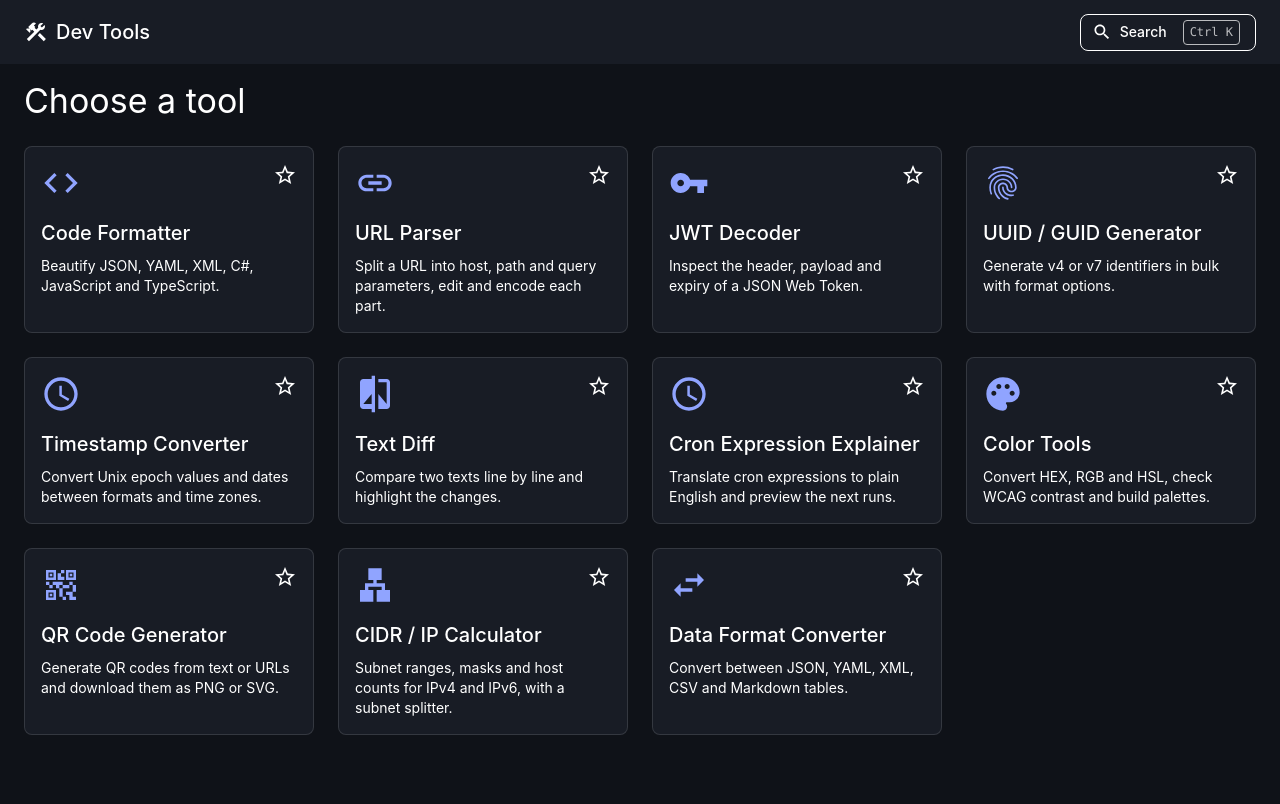
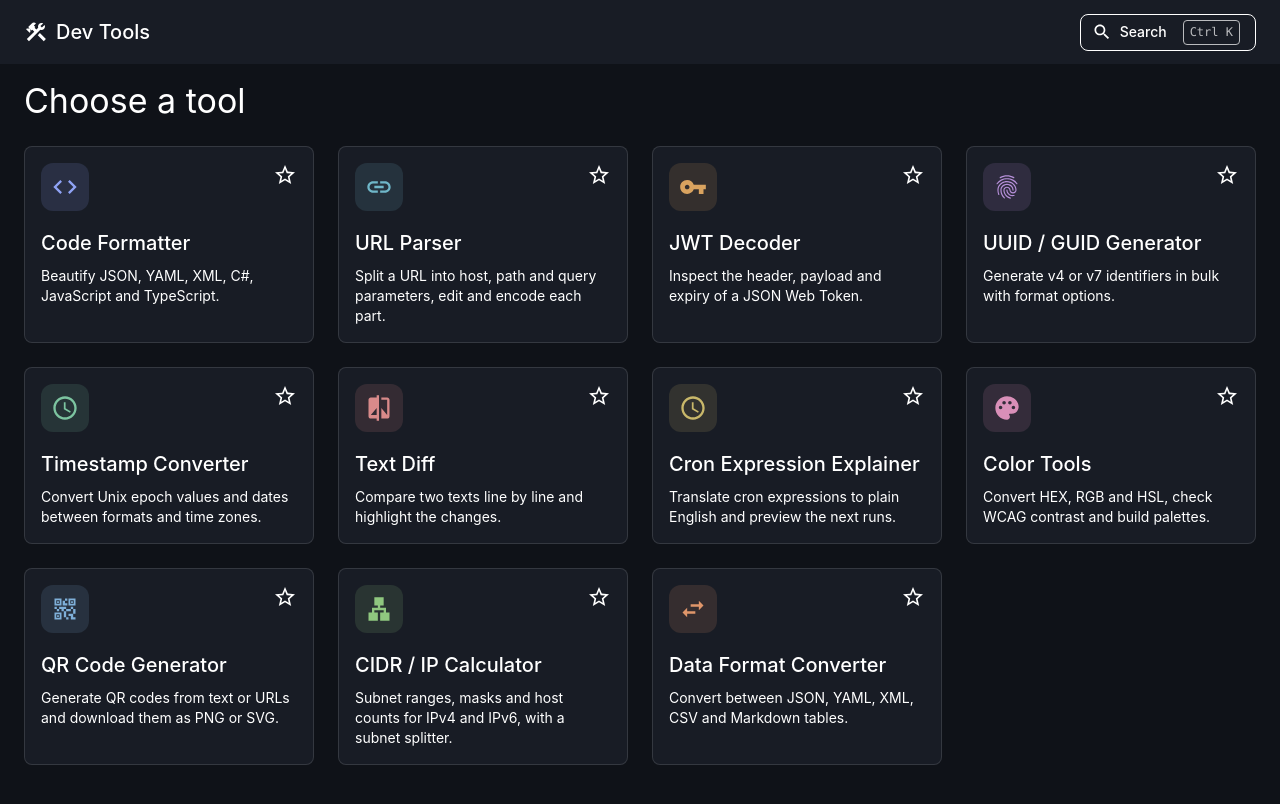
Before and after one commit to andriizelyk/Tools, a React (Vite) app: page / in a window 1280 px wide. Shown: the top 804 px of the page. Built offline with nearby package versions, Linux system fonts and the light colour scheme.

Commit message:
add colors

```diff
--- a/src/components/CommandPalette.tsx
+++ b/src/components/CommandPalette.tsx
@@ -28,6 +28,7 @@ interface Entry {
   title: string;
   description: string;
   icon: typeof HomeIcon;
+  accent?: string;
   favorite: boolean;
 }
 
@@ -46,6 +47,7 @@ export default function CommandPalette({ open, onClose }: Props) {
         title: t.title,
         description: t.description,
         icon: t.icon,
+        accent: t.accent,
         favorite: isFavorite(t.path),
       })),
     ];
@@ -120,7 +122,7 @@ export default function CommandPalette({ open, onClose }: Props) {
               if (el && i === active) el.scrollIntoView({ block: 'nearest' });
             }}
           >
-            <ListItemIcon>
+            <ListItemIcon style={{ color: entry.accent }}>
               <entry.icon />
             </ListItemIcon>
             <ListItemText primary={entry.title} secondary={entry.description} />
--- a/src/components/PageHeader.tsx
+++ b/src/components/PageHeader.tsx
@@ -1,6 +1,7 @@
-import { Link as RouterLink } from 'react-router-dom';
+import { Link as RouterLink, useLocation } from 'react-router-dom';
 import { IconButton, Typography } from '@mui/material';
 import ArrowBackIcon from '@mui/icons-material/ArrowBack';
+import { tools } from '../tools/registry';
 
 interface Props {
   title: string;
@@ -8,12 +9,16 @@ interface Props {
 }
 
 export default function PageHeader({ title, description }: Props) {
+  const { pathname } = useLocation();
+  const tool = tools.find((t) => pathname === `/${t.path}`);
+  const Icon = tool?.icon;
   return (
     <>
       <div className="page-header">
         <IconButton component={RouterLink} to="/" aria-label="Back to tools">
           <ArrowBackIcon />
         </IconButton>
+        {Icon && <Icon className="page-header-icon" style={{ color: tool.accent }} />}
         <Typography variant="h4" component="h1">
           {title}
         </Typography>
--- a/src/pages/HomePage.css
+++ b/src/pages/HomePage.css
@@ -28,7 +28,26 @@
   align-items: flex-start;
 }
 
+.tool-card {
+  transition: border-color 0.15s;
+}
+
+.tool-card:hover {
+  border-color: color-mix(in srgb, var(--tool-accent) 55%, transparent);
+}
+
+.tool-card-badge {
+  display: inline-flex;
+  align-items: center;
+  justify-content: center;
+  width: 3rem;
+  height: 3rem;
+  margin-bottom: var(--space-sm);
+  border-radius: 0.75rem;
+  color: var(--tool-accent);
+  background: color-mix(in srgb, var(--tool-accent) 14%, transparent);
+}
+
 .tool-card-icon {
-  font-size: 2.5rem !important;
-  margin-bottom: var(--space-xs);
+  font-size: 1.75rem !important;
 }
--- a/src/pages/HomePage.tsx
+++ b/src/pages/HomePage.tsx
@@ -1,3 +1,4 @@
+import type { CSSProperties } from 'react';
 import { Link as RouterLink } from 'react-router-dom';
 import { Card, CardActionArea, CardContent, IconButton, Tooltip, Typography } from '@mui/material';
 import StarIcon from '@mui/icons-material/Star';
@@ -12,10 +13,12 @@ function ToolCard({ tool }: { tool: ToolDefinition }) {
   const Icon = tool.icon;
 
   return (
-    <Card variant="outlined" className="tool-card">
+    <Card variant="outlined" className="tool-card" style={{ '--tool-accent': tool.accent } as CSSProperties}>
       <CardActionArea component={RouterLink} to={`/${tool.path}`} className="tool-card-action">
         <CardContent>
-          <Icon color="primary" className="tool-card-icon" />
+          <span className="tool-card-badge">
+            <Icon className="tool-card-icon" />
+          </span>
           <Typography variant="h6" component="h2" gutterBottom>
             {tool.title}
           </Typography>
--- a/src/styles/global.css
+++ b/src/styles/global.css
@@ -58,3 +58,7 @@ body {
 .panel {
   padding: var(--space-sm);
 }
+
+.page-header-icon {
+  font-size: 2rem !important;
+}
--- a/src/tools/registry.ts
+++ b/src/tools/registry.ts
@@ -29,6 +29,8 @@ export interface ToolDefinition {
   title: string;
   description: string;
   icon: SvgIconComponent;
+  /** Muted accent used for the tool's icon; keep it soft enough for everyday use on a dark background. */
+  accent: string;
   component: ComponentType | LazyExoticComponent<ComponentType>;
 }
 
@@ -38,6 +40,7 @@ export const tools: ToolDefinition[] = [
     title: 'Code Formatter',
     description: 'Beautify JSON, YAML, XML, C#, JavaScript and TypeScript.',
     icon: CodeIcon,
+    accent: '#8fa3f5',
     component: FormatterPage,
   },
   {
@@ -45,6 +48,7 @@ export const tools: ToolDefinition[] = [
     title: 'URL Parser',
     description: 'Split a URL into host, path and query parameters, edit and encode each part.',
     icon: LinkIcon,
+    accent: '#6fb7c9',
     component: UrlParserPage,
   },
   {
@@ -52,6 +56,7 @@ export const tools: ToolDefinition[] = [
     title: 'JWT Decoder',
     description: 'Inspect the header, payload and expiry of a JSON Web Token.',
     icon: VpnKeyIcon,
+    accent: '#d9a35f',
     component: JwtPage,
   },
   {
@@ -59,6 +64,7 @@ export const tools: ToolDefinition[] = [
     title: 'UUID / GUID Generator',
     description: 'Generate v4 or v7 identifiers in bulk with format options.',
     icon: FingerprintIcon,
+    accent: '#b58fd8',
     component: UuidPage,
   },
   {
@@ -66,6 +72,7 @@ export const tools: ToolDefinition[] = [
     title: 'Timestamp Converter',
     description: 'Convert Unix epoch values and dates between formats and time zones.',
     icon: ScheduleIcon,
+    accent: '#7cc4a0',
     component: TimestampPage,
   },
   {
@@ -73,6 +80,7 @@ export const tools: ToolDefinition[] = [
     title: 'Text Diff',
     description: 'Compare two texts line by line and highlight the changes.',
     icon: CompareIcon,
+    accent: '#d98a8a',
     component: DiffPage,
   },
   {
@@ -80,6 +88,7 @@ export const tools: ToolDefinition[] = [
     title: 'Cron Expression Explainer',
     description: 'Translate cron expressions to plain English and preview the next runs.',
     icon: AccessTimeIcon,
+    accent: '#c9b86a',
     component: CronPage,
   },
   {
@@ -87,6 +96,7 @@ export const tools: ToolDefinition[] = [
     title: 'Color Tools',
     description: 'Convert HEX, RGB and HSL, check WCAG contrast and build palettes.',
     icon: PaletteIcon,
+    accent: '#d98fb8',
     component: ColorPage,
   },
   {
@@ -94,6 +104,7 @@ export const tools: ToolDefinition[] = [
     title: 'QR Code Generator',
     description: 'Generate QR codes from text or URLs and download them as PNG or SVG.',
     icon: QrCode2Icon,
+    accent: '#7fb0d9',
     component: QrPage,
   },
   {
@@ -101,6 +112,7 @@ export const tools: ToolDefinition[] = [
     title: 'CIDR / IP Calculator',
     description: 'Subnet ranges, masks and host counts for IPv4 and IPv6, with a subnet splitter.',
     icon: LanIcon,
+    accent: '#8fc77f',
     component: CidrPage,
   },
   {
@@ -108,6 +120,7 @@ export const tools: ToolDefinition[] = [
     title: 'Data Format Converter',
     description: 'Convert between JSON, YAML, XML, CSV and Markdown tables.',
     icon: SwapHorizIcon,
+    accent: '#e0966a',
     component: ConverterPage,
   },
 ];
```
